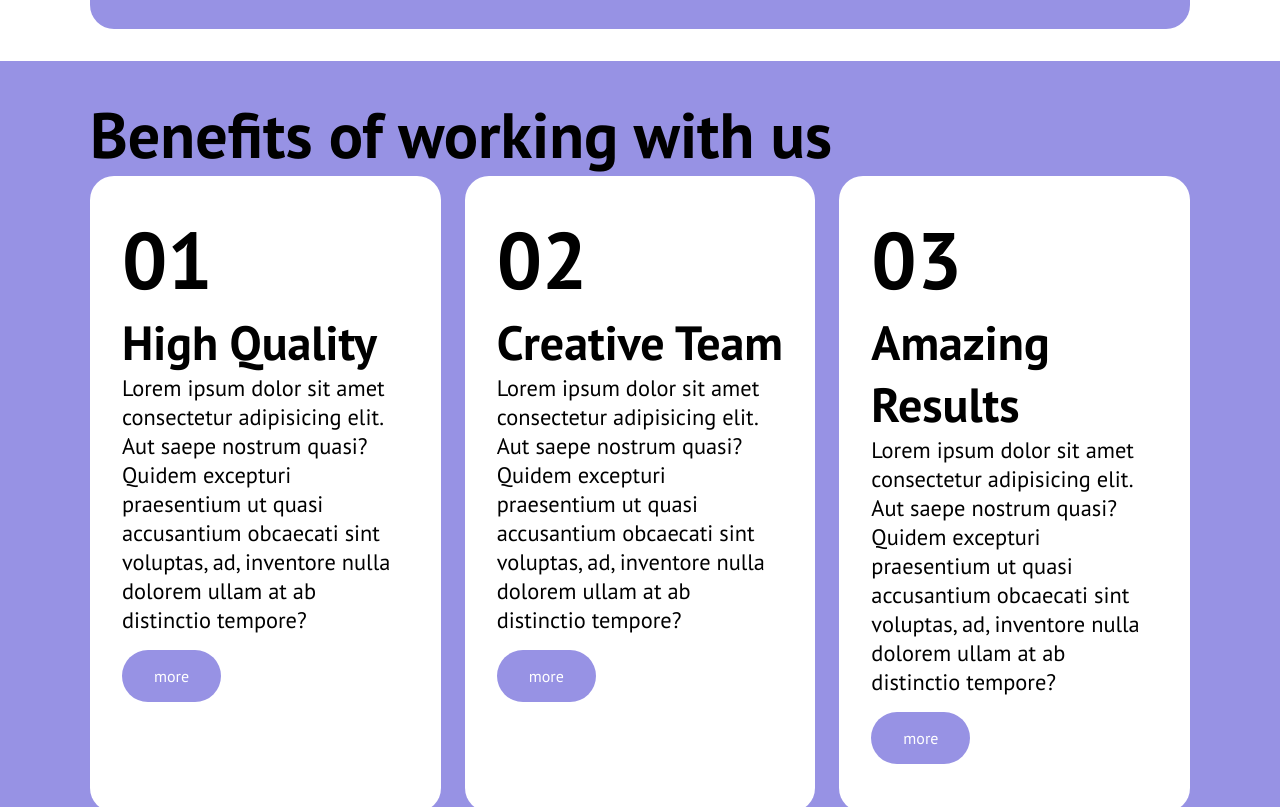
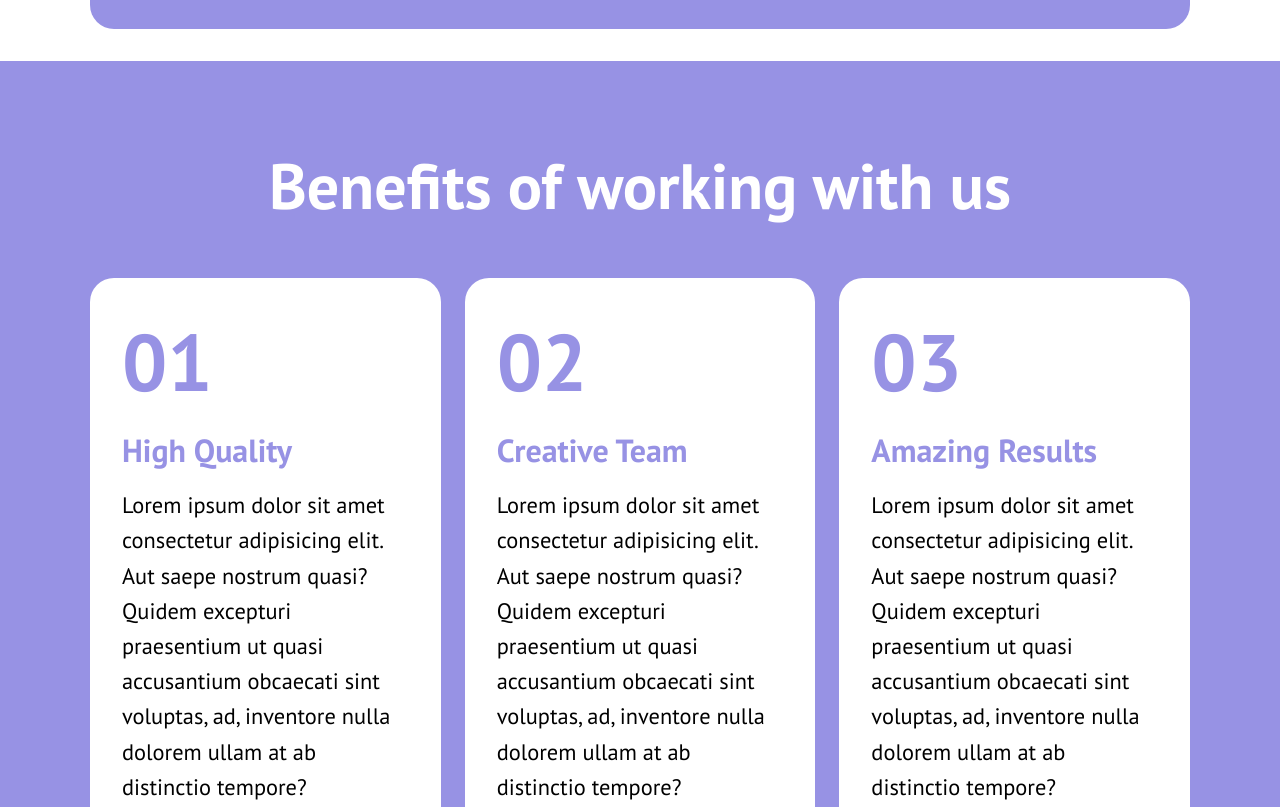
Before and after one commit to sder12/htmlcss-responsive-layout, a plain HTML site: page index.html in a window 1280 px wide. Shown: the part 3435-4242 px from the top of the page. Drawn offline with Linux system fonts and the light colour scheme.

Commit message:
Styling 6 cards of Benefits

```diff
--- a/css/media_query.css
+++ b/css/media_query.css
@@ -154,6 +154,9 @@
   /* #benefits .cards .card {
     width: calc(100% / 3 - (var(--gap-card)) * 2 / 3);
   } */
+  #benefits .card h4{
+    font-size: 2rem;
+  }
 
   /* Section 6 Call to Action */
 
--- a/css/style.css
+++ b/css/style.css
@@ -168,6 +168,10 @@ footer {
 .btn-purple {
   background-color: var(--secondary-color);
   color: white;
+  font-size: 1.2rem;
+  font-weight: bold;
+  letter-spacing: 0.2rem;
+  padding: .5em 3em;
 }
 .btn-white {
   background-color: white;
@@ -293,7 +297,24 @@ header .navigation ul li a {
   margin-top: .4em;
 }
 
-/*
-#partners .partner-quote
-p
-span */
+/* Section 4 Benefits  */
+#benefits h3{
+  color: white;
+  text-align: center;
+  margin: .8em 0;
+}
+
+#benefits .card h2,
+#benefits .card h4{
+  color: var(--secondary-color);
+}
+
+#benefits .card h2,
+#benefits .card h4,
+#benefits .card p{
+  margin-bottom: 1rem;
+}
+
+#benefits .card p{
+  line-height: 2.2rem;
+}
```
